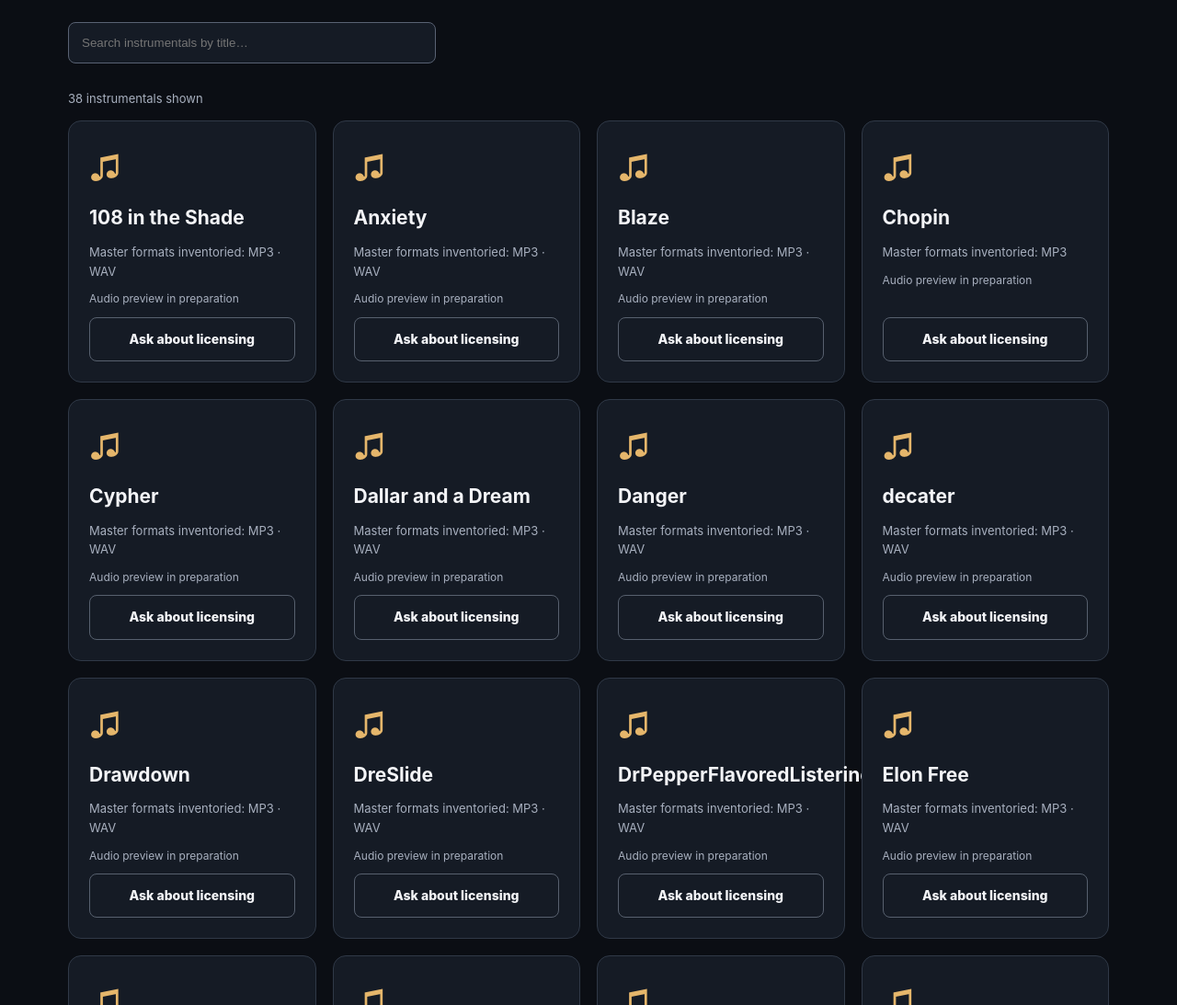
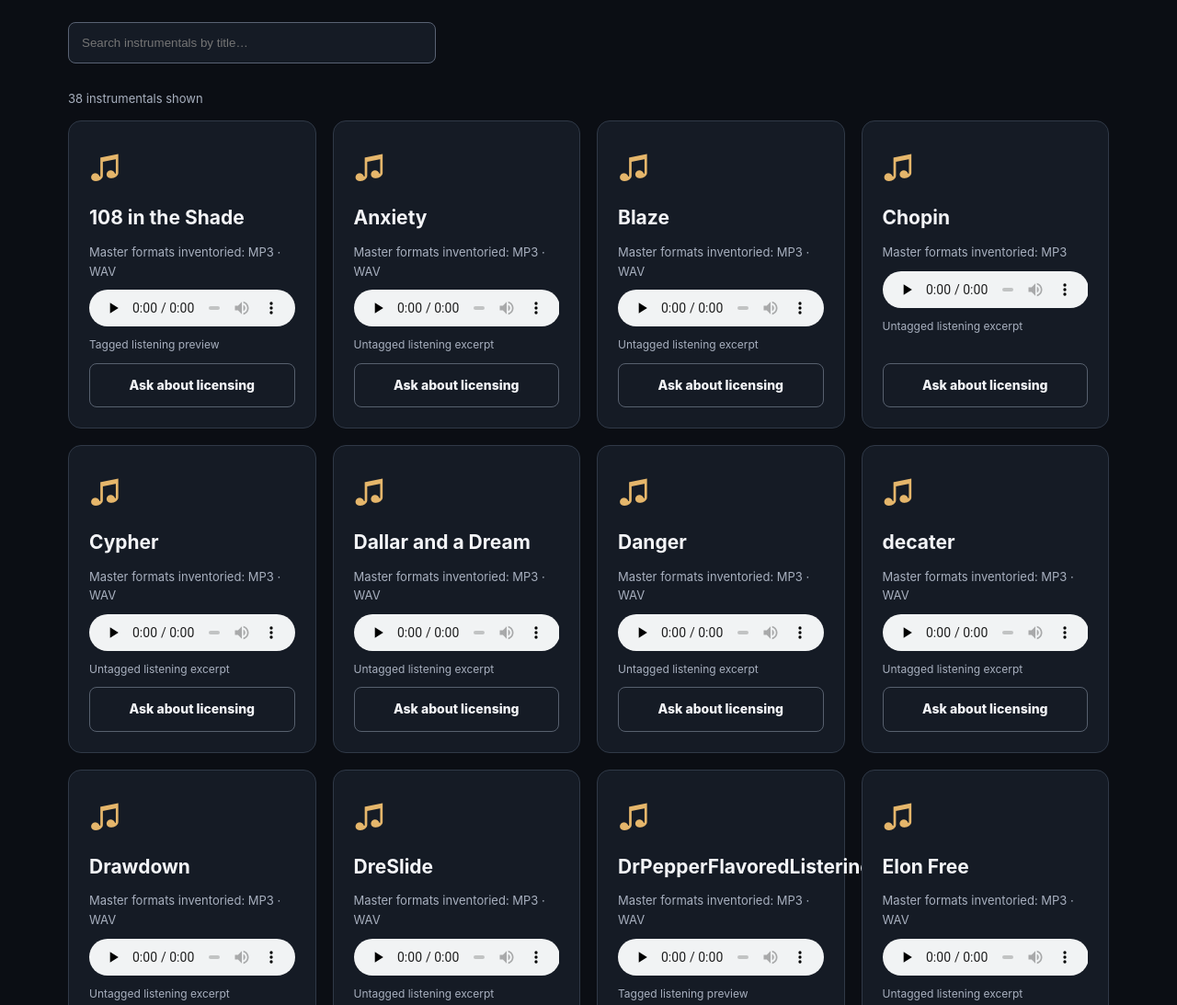
Before and after one commit to BruA1/brua1empire, a plain HTML site: page instrumentals.html in a window 1280 px wide. Shown: the part 720-1813 px from the top of the page at 92% size. Drawn offline with Linux system fonts and the light colour scheme.

Commit message:
Fix preview match conditions and QA validation without fragile regex

```diff
--- a/instrumentals.html
+++ b/instrumentals.html
@@ -23,8 +23,8 @@ function renderTracks(){
     card.append(symbol,heading,formats);
     const url=typeof track.preview==="string"?track.preview:"";
     const base="https://pub-994c8c7a928c44ba9521493dbdeb80cf.r2.dev/";
-    const tagged=url.startsWith(base)&&/_TAGGED_PREVIEW\\.mp3$/i.test(url);
-    const short=/^BRUA1-INS-\\d{4}$/.test(track.id||"")&&url===base+"store-previews/"+track.id+".mp3";
+    const tagged=url.startsWith(base)&&url.toLowerCase().endsWith("_tagged_preview.mp3");
+    const short=typeof track.id==="string"&&url===base+"store-previews/"+track.id+".mp3";
     if(tagged||short){
       const audio=document.createElement("audio");
       audio.controls=true;audio.preload="none";
```
